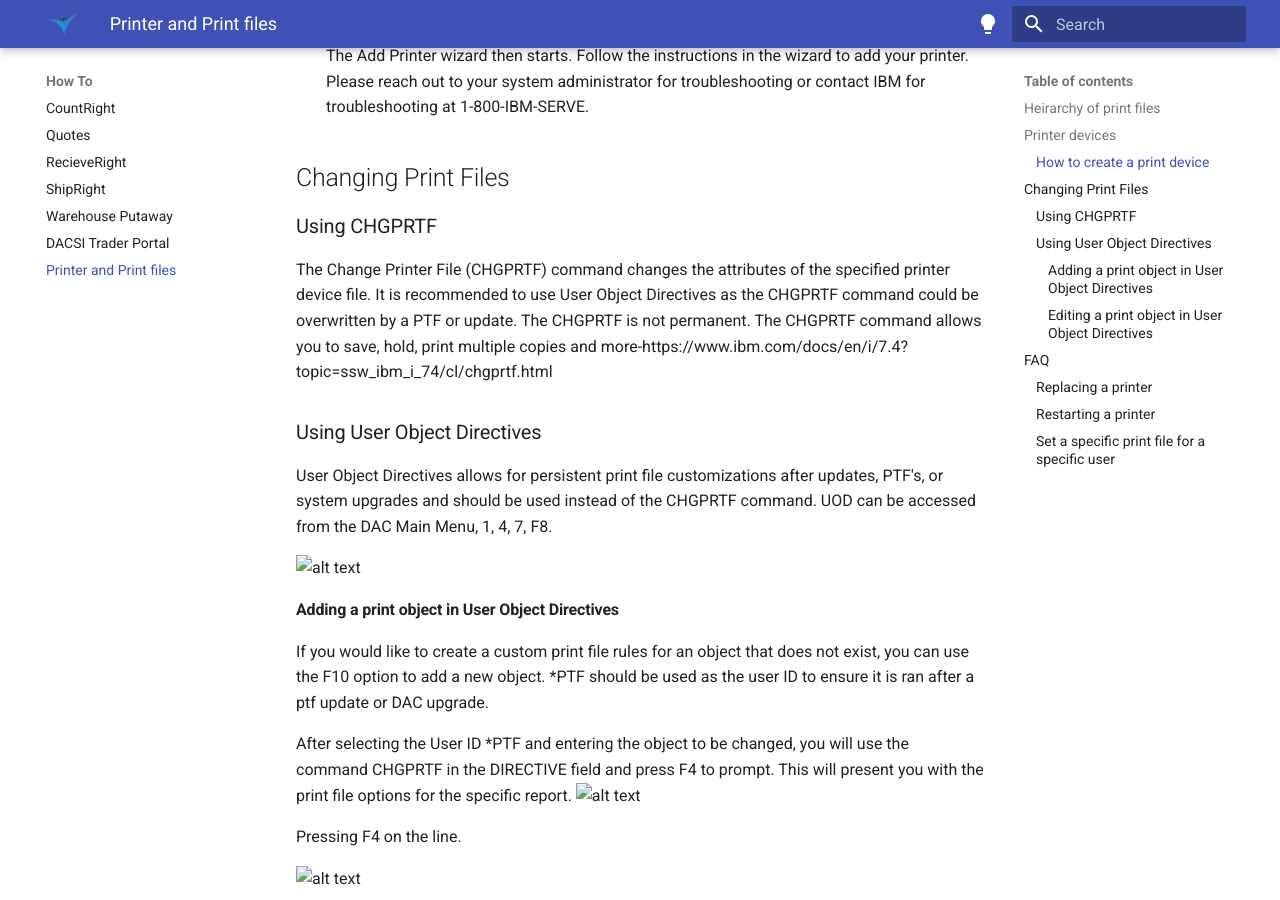
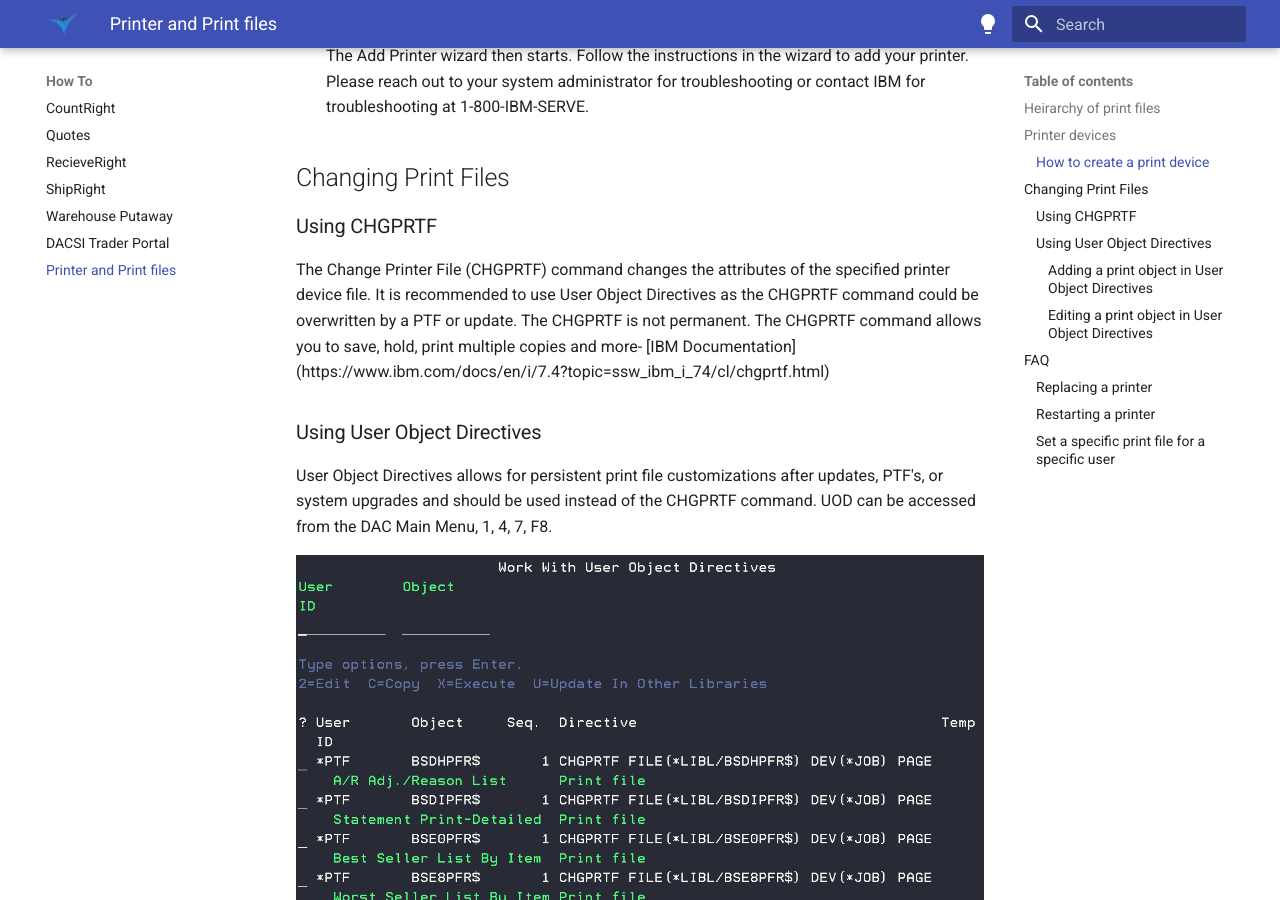
Before and after one commit to AydenB/mkdocs, an MkDocs documentation site: the page built from docs/how-to/Zen and the art of Print Files.md, in a window 1280 px wide and 900 px high, scrolled down 643 px. Built offline with MkDocs 1.6.1 and Material for MkDocs 9.7.7, drawn with Linux system fonts in a browser that asks for light colours; some of the changed lines change nothing that is shown.

Commit message:
now brk img lnks work

```diff
--- a/docs/how-to/Zen and the art of Print Files.md
+++ b/docs/how-to/Zen and the art of Print Files.md
@@ -16,28 +16,28 @@
 
 ## Changing Print Files
 ### Using CHGPRTF
-The Change Printer File (CHGPRTF) command changes the attributes of the specified printer device file. It is recommended to use User Object Directives as the CHGPRTF command could be overwritten by a PTF or update. The CHGPRTF is not permanent. The CHGPRTF command allows you to save, hold, print multiple copies and more-https://www.ibm.com/docs/en/i/7.4?topic=ssw_ibm_i_74/cl/chgprtf.html
+The Change Printer File (CHGPRTF) command changes the attributes of the specified printer device file. It is recommended to use User Object Directives as the CHGPRTF command could be overwritten by a PTF or update. The CHGPRTF is not permanent. The CHGPRTF command allows you to save, hold, print multiple copies and more- [IBM Documentation] (https://www.ibm.com/docs/en/i/7.4?topic=ssw_ibm_i_74/cl/chgprtf.html)
 
 ### Using User Object Directives
 User Object Directives allows for persistent print file customizations after updates, PTF's, or system upgrades and should be used instead of the CHGPRTF command. UOD can be accessed from the DAC Main Menu, 1, 4, 7, F8.
 
-  ![alt text](../../site/images/PRT_wrkuod2.png)
+  ![alt text](../images/PRT_wrkuod2.png)
 
 #### Adding a print object in User Object Directives
 If you would like to create a custom print file rules for an object that does not exist, you can use the F10 option to add a new object. *PTF should be used as the user ID to ensure it is ran after a ptf update or DAC upgrade.
 
 After selecting the User ID *PTF and entering the object to be changed, you will use the command CHGPRTF in the DIRECTIVE field and press F4 to prompt. This will present you with the print file options for the specific report.
-  ![alt text](../../site/images/PRT_editUOD.png)
+  ![alt text](../images/PRT_editUOD.png)
 
 Pressing F4 on the line.
 
-  ![alt text](../../site/images/PRT_chgprtf.png)
+  ![alt text](../images/PRT_chgprtf.png)
 
 From here you can make necessary changes to the print file- Save, Hold, Change default printer, multiple copies, etc.
 
 #### Editing a print object in User Object Directives
 If you would like to change how a current print file is configured you will need to navigate to User Object Directives 1, 4, 7, F8. From here you will need to search or filter for the print file object including the trailing $ in the print object name. Many of these objects can be found in the top left corner of the report.
-![alt text](../../site/images/PRT_wwUOD.png)
+![alt text](../images/PRT_wwUOD.png)
 
 ## FAQ
 ### Replacing a printer
@@ -74,38 +74,38 @@
 
 1. Create a new library for the user to store their print files in
   a. Use the command CRTLIB to create a new library for that users print files example: PATTIPRT
-  ![alt text](../site/images/PRT_CreateLib.png)
+  ![alt text](../images/PRT_CreateLib.png)
 
 1. Create a new job description for the user profile to use.
 
     a. Use WRKUSRPRF and note the current Job description and library.
-    ![alt text](../site/images/PRT_chgusrprf.png)
+    ![alt text](../images/PRT_chgusrprf.png)
 
     b. Once noted use the command WRKJOBD JOBD(DACUSER), use the option 3 to make a copy of the Job Description for the new user.
-    ![alt text](../site/images/PRT_wrkjobd.png)
+    ![alt text](../images/PRT_wrkjobd.png)
 
     c. The copy should be named referencing the user- DACUSERPAT
-    ![alt text](../site/images/PRT_CRTDUPOBJ2.png)
+    ![alt text](../images/PRT_CRTDUPOBJ2.png)
 
 2. Now use this new job description you created in the user's profile. WRKUSRPRF and update Patti's job description to DACUSERPAT
 
-    ![alt text](../site/images/PRT_changeUserProfile.png)
+    ![alt text](../images/PRT_changeUserProfile.png)
 
 3. Now we need to copy the print file to the new library that was created that the new job description will be using.
 
     a. Use WRKOBJ *all/DSP8PFR$.
-        ![alt text](../site/images/PRT_Wrkobj.png)
+        ![alt text](../images/PRT_Wrkobj.png)
 
     b. Use a 3 to copy that object in your users LIBRARY from step 1 (PATTIPRT).
-		![alt text](../site/images/PRT_CRTDUPOBJ2.png)
+		![alt text](../images/PRT_CRTDUPOBJ2.png)
 
 4. Now that Patti has her own print file, we need to change where that print file goes. Use User Object Directives to make the change 1, 4, 7.
 
     a. Use a 5 next to the user.
-	![alt text](../site/images/PRT_UserOptions.png)
+	![alt text](../images/PRT_UserOptions.png)
 
     b. Make the changes to the printfile- change printer, set to hold, save, etc.
-	![alt text](../site/images/PRT_EditUserObjectDirectives.png)
+	![alt text](../images/PRT_EditUserObjectDirectives.png)
 
     c. Use an X  to execute the changes.
-	![alt text](../site/images/PRT_wrkuod.png)
+	![alt text](../images/PRT_wrkuod.png)
```
